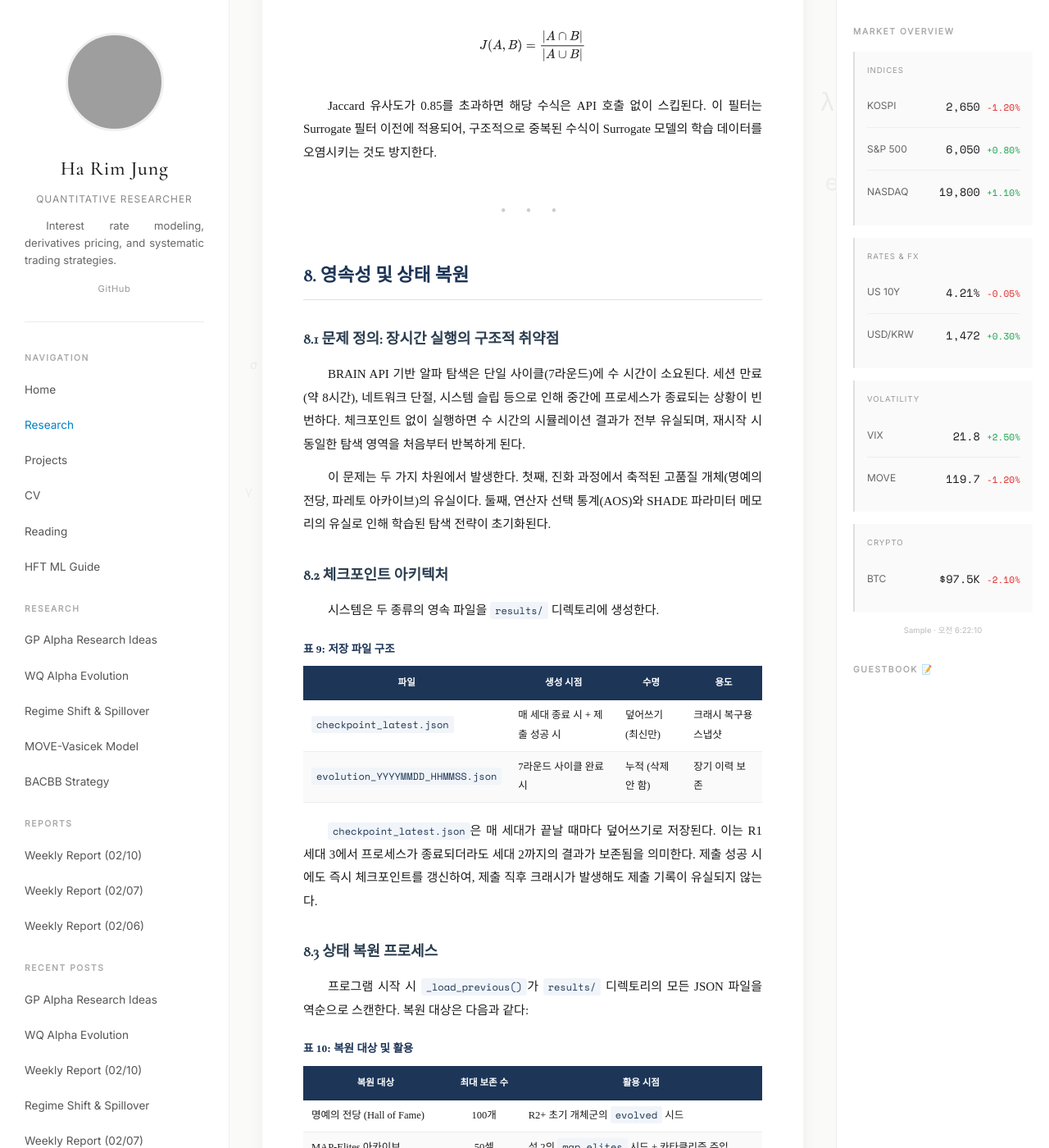
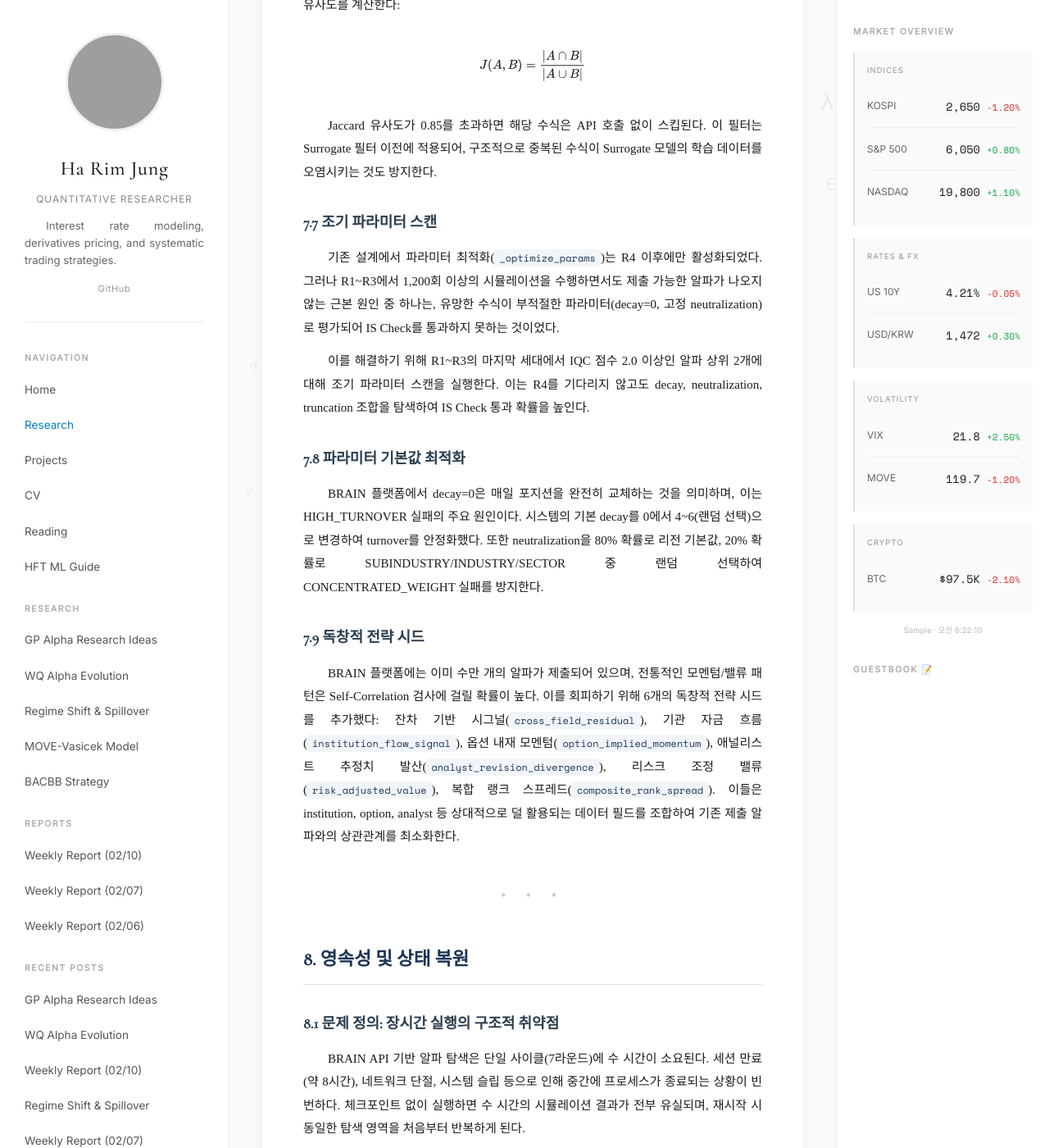
Before and after one commit to gkfla2020-bit/gkfla2020-bit.github.io, a Jekyll site: the page built from research/wq-alpha-evolution/index.html, in a window 1280 px wide and 1400 px high, scrolled down 13341 px. Shown: the whole window at 82% size. Built offline with Jekyll 4.4.1, drawn with Linux system fonts in a browser that asks for light colours; nearby versions of some CDN libraries; comment, search, counter and statistics services are not loaded; some of the changed text lies outside the part shown; grey boxes are pictures that could not be loaded.

Commit message:
blog: Section 7 확장 (7.7~7.9) + 전략 시드 42개 + 용어 사전 4개 추가
- 7.7 조기 파라미터 스캔: R1~R3 마지막 세대 score>2.0 알파 튜닝
- 7.8 파라미터 기본값 최적화: decay 4~6, neutralization 다양화
- 7.9 독창적 전략 시드: 6개 anti-correlation 전략
- 표 1: strategies.py 42개로 업데이트
- 표 12: 전략 시드 6개 추가 (37~42)
- 용어 사전: 조기 파라미터 스캔, 적응형 Surrogate 필터, Island Early Stopping, 스마트 파라미터 샘플링
- 아키텍처 다이어그램 동기화

```diff
--- a/architecture-diagram.html
+++ b/architecture-diagram.html
@@ -155,9 +151,16 @@ th { background: #000; color: #fff; font-weight: bold; }
       <div class="mod">
         <div class="mod-name">strategies.py</div>
         StrategySeeds<br>
-        Template-based alpha generators<br>
+        42개 template-based generators<br>
         momentum / mean_reversion /<br>
-        value / quality / volatility / ...
+        value / quality / volatility /<br>
+        <strong>+ 6 novel anti-correlation:</strong><br>
+        <span class="tiny">cross_field_residual,<br>
+        institution_flow_signal,<br>
+        option_implied_momentum,<br>
+        analyst_revision_divergence,<br>
+        risk_adjusted_value,<br>
+        composite_rank_spread</span>
       </div>
       <div class="mod">
         <div class="mod-name">config.py</div>
@@ -184,7 +187,11 @@ th { background: #000; color: #fff; font-weight: bold; }
         SurrogateModel<br>
         ├ 20-dim feature extraction<br>
         ├ Ridge / XGBoost backend<br>
-        ├ filter_candidates(top 60%)<br>
+        ├ <strong>Adaptive filter_candidates:</strong><br>
+        │ &nbsp;≥200 samples → top 35%<br>
+        │ &nbsp;≥100 samples → top 40%<br>
+        │ &nbsp;≥50 samples → top 50%<br>
+        │ &nbsp;+ 10% random from bottom<br>
         └ retrain every 50 samples
       </div>
       <div class="mod">
@@ -328,7 +335,7 @@ th { background: #000; color: #fff; font-weight: bold; }
     <div class="small" style="font-weight:bold; margin-bottom:6px;">GENERATION LOOP (per generation, per island):</div>
 
     <div class="flow">
-      <span class="flow-step">① Self-Corr Filter + _evaluate_population</span>
+      <span class="flow-step">① Early Stop Check + Self-Corr Filter + _evaluate_population</span>
       <span class="flow-arrow">→</span>
       <span class="flow-step">② _post_generation_update</span>
       <span class="flow-arrow">→</span>
@@ -343,6 +350,8 @@ th { background: #000; color: #fff; font-weight: bold; }
       <span class="flow-step">⑥ Submit check</span>
       <span class="flow-arrow">→</span>
       <span class="flow-step">⑦ _optimize_params (if R4+)</span>
+      <span class="flow-arrow">→</span>
+      <span class="flow-step">⑦b Early param scan (R1-R3 last gen, score&gt;2.0)</span>
     </div>
     <div class="arrow-down">▼</div>
     <div class="flow">
@@ -407,11 +416,11 @@ th { background: #000; color: #fff; font-weight: bold; }
     </div>
     <div class="col">
       <div class="mod">
-        <div class="mod-name">⑨ _migrate (Ring Topology)</div>
+        <div class="mod-name">⑨ _migrate (Ring Topology v2)</div>
         Every MIGRATION_INTERVAL gens:<br>
         Island[i] → Island[(i+1) % 4]<br>
-        Selection: best + most diverse<br>
-        (structural_distance to dst)<br>
+        Selection: best + least field overlap<br>
+        (field-hash based O(n), not structural_distance)<br>
         Replace worst in destination<br>
         MIGRATION_SIZE = 3 per island
       </div>
@@ -538,28 +547,32 @@ th { background: #000; color: #fff; font-weight: bold; }
       Strategy: random=0.7, template=0.2, evolved=0.1<br>
       Role: Maximum diversity, broad search<br>
       Own SHADE memory + Own AOS<br>
-      Stagnation counter (→ cataclysm at ≥3)
+      Stagnation counter (→ cataclysm at ≥3)<br>
+      <strong>Early stop:</strong> 3 gen stagnant + best&lt;1.0 → skip eval
     </div>
     <div class="island-box">
       <div class="isl-title">Island 1 — Exploiter</div>
       Strategy: evolved=0.7, template=0.2, random=0.1<br>
       Role: Refine best-known solutions<br>
       Own SHADE memory + Own AOS<br>
-      Stagnation counter (→ cataclysm at ≥3)
+      Stagnation counter (→ cataclysm at ≥3)<br>
+      <strong>Early stop:</strong> 3 gen stagnant + best&lt;1.0 → skip eval
     </div>
     <div class="island-box">
       <div class="isl-title">Island 2 — MAP-Elites + Multiline</div>
       Strategy: map_elites=0.3, template=0.3, random=0.2, evolved=0.2<br>
       Role: Archive-seeded + Regular Expression<br>
       Own SHADE memory + Own AOS<br>
-      Stagnation counter (→ cataclysm at ≥3)
+      Stagnation counter (→ cataclysm at ≥3)<br>
+      <strong>Early stop:</strong> 3 gen stagnant + best&lt;1.0 → skip eval
     </div>
     <div class="island-box">
       <div class="isl-title">Island 3 — Balanced</div>
       Strategy: inherits round config strategy_mix<br>
       Role: Default balanced evolution<br>
       Own SHADE memory + Own AOS<br>
-      Stagnation counter (→ cataclysm at ≥3)
+      Stagnation counter (→ cataclysm at ≥3)<br>
+      <strong>Early stop:</strong> 3 gen stagnant + best&lt;1.0 → skip eval
     </div>
   </div>
 
@@ -567,7 +580,7 @@ th { background: #000; color: #fff; font-weight: bold; }
     <strong>Migration Ring:</strong>
     Island 0 ──(best+diverse)──▶ Island 1 ──▶ Island 2 ──▶ Island 3 ──▶ Island 0<br>
     <span class="muted">Every MIGRATION_INTERVAL generations | MIGRATION_SIZE=3 individuals per transfer</span><br>
-    <span class="muted">Selection: 1 best + (N-1) most structurally distant from destination (Multikulti policy)</span>
+    <span class="muted">Selection: 1 best + (N-1) least field overlap with destination (field-hash based, O(n))</span>
   </div>
 </div>
 
@@ -650,8 +663,9 @@ th { background: #000; color: #fff; font-weight: bold; }
           <ol>
             <li>evolved=0.6, cross_region=0.3, random=0.1</li>
             <li>elite=15%, mutation=0.3, crossover=0.5</li>
-            <li>Uses _run_multi_region_round()</li>
-            <li>Test passing alphas in ASI/CHN/EUR/KOR</li>
+            <li>Uses _run_multi_region_round() v3</li>
+            <li>Priority 1-2: batch test + mini evolution</li>
+            <li>Priority 3: batch scan only (no mini evo)</li>
             <li>Cross-pollination across markets</li>
           </ol>
         </div>
@@ -871,7 +885,11 @@ th { background: #000; color: #fff; font-weight: bold; }
         <br>
         <strong>Backend:</strong> XGBoost (if installed) / Ridge Regression<br>
         <strong>Training:</strong> Every 50 new samples, min_samples=30<br>
-        <strong>Filter:</strong> Keep top 60% + 10% random from bottom
+        <strong>Adaptive Filter:</strong><br>
+        &nbsp; ≥200 samples → keep top 35% + 10% random<br>
+        &nbsp; ≥100 samples → keep top 40% + 10% random<br>
+        &nbsp; ≥50 samples → keep top 50% + 10% random<br>
+        &nbsp; &lt;50 samples → keep top 60% + 10% random
       </div>
     </div>
     <div class="col">
@@ -1208,8 +1226,8 @@ th { background: #000; color: #fff; font-weight: bold; }
           <tr><td>region</td><td>space["region"]</td></tr>
           <tr><td>universe</td><td>space["universe"]</td></tr>
           <tr><td>delay</td><td>space["delay"]</td></tr>
-          <tr><td>decay</td><td>random from PARAM_RANGES</td></tr>
-          <tr><td>neutralization</td><td>REGION_CONFIGS pref</td></tr>
+          <tr><td>decay</td><td>default 4 or 6 (random)</td></tr>
+          <tr><td>neutralization</td><td>REGION_CONFIGS pref (80%)<br>random SUBIND/IND/SEC (20%)</td></tr>
           <tr><td>truncation</td><td>random from PARAM_RANGES</td></tr>
           <tr><td>language</td><td>FASTEXPR / REGULAR</td></tr>
           <tr><td>pasteurization</td><td>ON</td></tr>
@@ -1217,12 +1235,16 @@ th { background: #000; color: #fff; font-weight: bold; }
         </table>
       </div>
       <div class="mod">
-        <div class="mod-name">_optimize_params</div>
-        Grid search on top-3 submittable:<br>
-        decay: [0,2,4,6,8,10,12,15]<br>
-        neutralization: [SUBIND, IND, SEC, MKT, NONE]<br>
-        truncation: [0.01, 0.03, 0.05, 0.08, 0.10]<br>
-        → Re-simulate best combos
+        <div class="mod-name">_optimize_params (v3 Smart Sampling)</div>
+        15 trials (was 30):<br>
+        &nbsp; 8 from HoF top-20 param combos<br>
+        &nbsp; ~4 fine-tune around current best<br>
+        &nbsp; ~3 random fill<br>
+        → Single batch simulate<br>
+        <br>
+        <strong>Early param scan (R1-R3):</strong><br>
+        Last gen only, score&gt;2.0 alphas<br>
+        Top 2 near-submittable → _optimize_params
       </div>
     </div>
   </div>
--- a/research/wq-alpha-evolution/index.html
+++ b/research/wq-alpha-evolution/index.html
@@ -298,7 +298,7 @@ Figure 1: 전체 시스템 상세 구조도 (Full System Architecture Diagram)
 <tr><td class="left"><code>evolution.py</code></td><td class="left">진화 엔진 v4 — 6개 핵심 클래스, 30+ 메서드</td><td>1,960+</td></tr>
 <tr><td class="left"><code>brain_api.py</code></td><td class="left">BRAIN API 래퍼, ACE 라이브러리 통합, 배치 시뮬</td><td>~300</td></tr>
 <tr><td class="left"><code>alpha_ast.py</code></td><td class="left">AST 노드, 10개 유전 연산자, 멀티라인 생성, 64-op 제한 검증</td><td>~780</td></tr>
-<tr><td class="left"><code>strategies.py</code></td><td class="left">36개 시드 전략, 리전/delay 특화</td><td>~500</td></tr>
+<tr><td class="left"><code>strategies.py</code></td><td class="left">42개 시드 전략 (독창적 anti-correlation 6개 포함), 리전/delay 특화</td><td>~600</td></tr>
 <tr><td class="left"><code>evaluator.py</code></td><td class="left">IQC 점수 계산, IS Check, MDL 페널티</td><td>~150</td></tr>
 <tr><td class="left"><code>config.py</code></td><td class="left">7라운드 설정, 11개 탐색 공간, 기준값</td><td>~200</td></tr>
 <tr><td class="left"><code>pattern_learner.py</code></td><td class="left">성공 패턴 추출, 학습 기반 시드 생성 (v4)</td><td>~200</td></tr>
@@ -609,7 +609,7 @@ Figure 1: 전체 시스템 상세 구조도 (Full System Architecture Diagram)
 <!-- 7. Stagnation Escape -->
 <h2>7. 정체 탈출 메커니즘</h2>
 
-<p>유전 알고리즘은 본질적으로 지역 최적해(local optimum)에 수렴하는 경향이 있다. 특히 BRAIN 알파 탐색에서는 특정 수식 패턴(예: <code>(close - low)/(high - low)</code> 계열)이 Sharpe 1.0~1.5 구간에서 정체되는 현상이 빈번하다. 이를 탈출하기 위해 5단계 정체 탈출 메커니즘을 운용한다.</p>
+<p>유전 알고리즘은 본질적으로 지역 최적해(local optimum)에 수렴하는 경향이 있다. 특히 BRAIN 알파 탐색에서는 특정 수식 패턴(예: <code>(close - low)/(high - low)</code> 계열)이 Sharpe 1.0~1.5 구간에서 정체되는 현상이 빈번하다. 이를 탈출하기 위해 9단계 정체 탈출 및 제출 확률 향상 메커니즘을 운용한다.</p>
 
 <h3>7.1 정체 감지</h3>
 
@@ -652,6 +652,20 @@ Figure 1: 전체 시스템 상세 구조도 (Full System Architecture Diagram)
 </div>
 
 <p>Jaccard 유사도가 0.85를 초과하면 해당 수식은 API 호출 없이 스킵된다. 이 필터는 Surrogate 필터 이전에 적용되어, 구조적으로 중복된 수식이 Surrogate 모델의 학습 데이터를 오염시키는 것도 방지한다.</p>
+
+<h3>7.7 조기 파라미터 스캔</h3>
+
+<p>기존 설계에서 파라미터 최적화(<code>_optimize_params</code>)는 R4 이후에만 활성화되었다. 그러나 R1~R3에서 1,200회 이상의 시뮬레이션을 수행하면서도 제출 가능한 알파가 나오지 않는 근본 원인 중 하나는, 유망한 수식이 부적절한 파라미터(decay=0, 고정 neutralization)로 평가되어 IS Check를 통과하지 못하는 것이었다.</p>
+
+<p>이를 해결하기 위해 R1~R3의 마지막 세대에서 IQC 점수 2.0 이상인 알파 상위 2개에 대해 조기 파라미터 스캔을 실행한다. 이는 R4를 기다리지 않고도 decay, neutralization, truncation 조합을 탐색하여 IS Check 통과 확률을 높인다.</p>
+
+<h3>7.8 파라미터 기본값 최적화</h3>
+
+<p>BRAIN 플랫폼에서 decay=0은 매일 포지션을 완전히 교체하는 것을 의미하며, 이는 HIGH_TURNOVER 실패의 주요 원인이다. 시스템의 기본 decay를 0에서 4~6(랜덤 선택)으로 변경하여 turnover를 안정화했다. 또한 neutralization을 80% 확률로 리전 기본값, 20% 확률로 SUBINDUSTRY/INDUSTRY/SECTOR 중 랜덤 선택하여 CONCENTRATED_WEIGHT 실패를 방지한다.</p>
+
+<h3>7.9 독창적 전략 시드</h3>
+
+<p>BRAIN 플랫폼에는 이미 수만 개의 알파가 제출되어 있으며, 전통적인 모멘텀/밸류 패턴은 Self-Correlation 검사에 걸릴 확률이 높다. 이를 회피하기 위해 6개의 독창적 전략 시드를 추가했다: 잔차 기반 시그널(<code>cross_field_residual</code>), 기관 자금 흐름(<code>institution_flow_signal</code>), 옵션 내재 모멘텀(<code>option_implied_momentum</code>), 애널리스트 추정치 발산(<code>analyst_revision_divergence</code>), 리스크 조정 밸류(<code>risk_adjusted_value</code>), 복합 랭크 스프레드(<code>composite_rank_spread</code>). 이들은 institution, option, analyst 등 상대적으로 덜 활용되는 데이터 필드를 조합하여 기존 제출 알파와의 상관관계를 최소화한다.</p>
 
 <div class="section-divider">• • •</div>
 
@@ -748,6 +762,12 @@ Figure 1: 전체 시스템 상세 구조도 (Full System Architecture Diagram)
 <tr><td>29</td><td class="left">Multiline Multifactor</td><td>멀티라인</td><td class="left">변수 할당 기반 복합 팩터</td></tr>
 <tr><td>33</td><td class="left">Asia Value Momentum</td><td>아시아</td><td class="left">아시아 시장 가치+모멘텀</td></tr>
 <tr><td>35</td><td class="left">Decorrelated Composite</td><td>비상관</td><td class="left">다축 비상관 복합</td></tr>
+<tr><td>37</td><td class="left">Cross-Field Residual</td><td>잔차</td><td class="left">펀더멘탈 비율의 평균 이탈</td></tr>
+<tr><td>38</td><td class="left">Institution Flow Signal</td><td>기관</td><td class="left">기관 보유량 변화 랭크</td></tr>
+<tr><td>39</td><td class="left">Option Implied Momentum</td><td>옵션</td><td class="left">단기/장기 call breakeven 스프레드</td></tr>
+<tr><td>40</td><td class="left">Analyst Revision Divergence</td><td>애널리스트</td><td class="left">추정치 간 랭크 불일치</td></tr>
+<tr><td>41</td><td class="left">Risk-Adjusted Value</td><td>리스크</td><td class="left">밸류 / 변동성 비율</td></tr>
+<tr><td>42</td><td class="left">Composite Rank Spread</td><td>복합</td><td class="left">3개 필드 변화율 랭크 합산</td></tr>
 </tbody>
 </table>
 
@@ -1054,6 +1074,10 @@ save_final()                           <span class="cm"># pattern_learner/surrog
 <tr><td>Self-Corr 사전 필터</td><td>필드 Jaccard 유사도 기반으로 기존 알파와 구조적으로 유사한 수식을 API 호출 전에 스킵하는 필터.</td></tr>
 <tr><td>Trivial Alpha</td><td><code>sign(cap)</code> 등 자명한 수식. 비현실적으로 높은 Sharpe(6+)를 보이나 IS Check에서 반드시 탈락한다.</td></tr>
 <tr><td>SA 온도(Temperature)</td><td>Simulated Annealing 온도. 높을수록 열악한 자식도 수용하여 탐색 범위를 확대한다. 세대 진행에 따라 냉각.</td></tr>
+<tr><td>조기 파라미터 스캔</td><td>R1~R3 마지막 세대에서 IQC 점수 2.0 이상인 알파에 대해 decay/neutralization/truncation 조합을 탐색하는 메커니즘. R4를 기다리지 않고 IS Check 통과 확률을 높인다.</td></tr>
+<tr><td>적응형 Surrogate 필터</td><td>학습 데이터 축적량에 따라 필터링 강도를 자동 조절하는 메커니즘. 200개 이상 학습 시 상위 35%만 통과시켜 API 호출을 절감한다.</td></tr>
+<tr><td>Island Early Stopping</td><td>3세대 연속 best score 변화 &lt; 0.05이고 score &lt; 1.0인 섬의 평가를 스킵하고 카타클리즘을 즉시 발동하는 메커니즘.</td></tr>
+<tr><td>스마트 파라미터 샘플링</td><td>HoF 성공 파라미터 분포 + 현재 best 근처 미세조정으로 30개 랜덤 조합을 15개 지능형 조합으로 대체하는 최적화.</td></tr>
 <tr><td>AOS(Adaptive Operator Selection)</td><td>UCB1 알고리즘으로 10개 유전 연산자의 선택 확률을 성과 기반으로 동적 조정.</td></tr>
 <tr><td>SHADE</td><td>Differential Evolution의 F(스케일 팩터)와 CR(교배율)을 성공 이력 기반으로 적응적 제어하는 메커니즘.</td></tr>
 <tr><td>Regular Expression</td><td>BRAIN의 멀티라인 수식 형식. 변수 할당(<code>a = expr;</code>)과 최종 수식으로 구성. 변수명은 단일 문자.</td></tr>
```
Also changed, not shown: other parts of architecture-diagram.html (+0 -4 lines), other parts of research/wq-alpha-evolution/index.html (+2 -2 lines).
